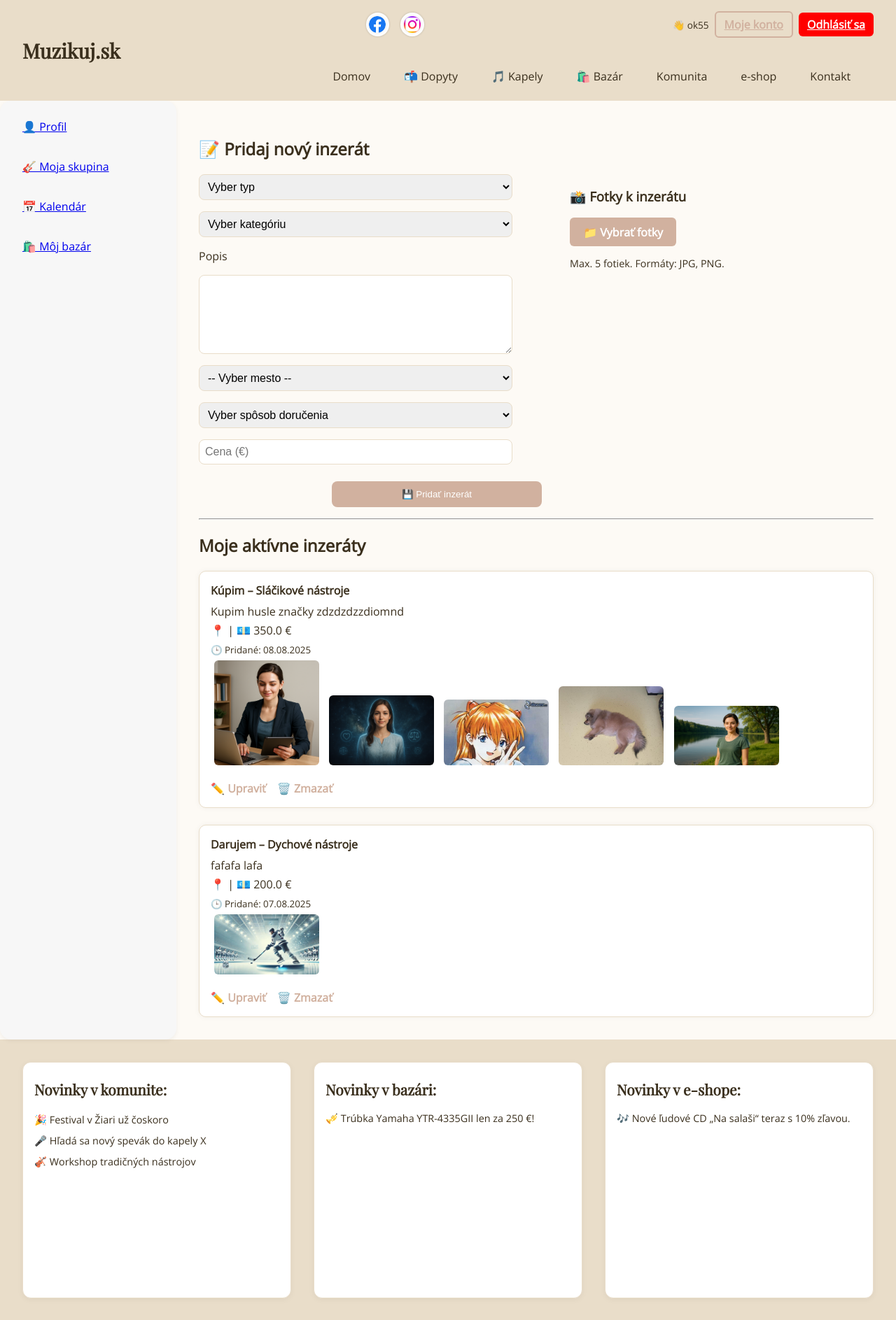
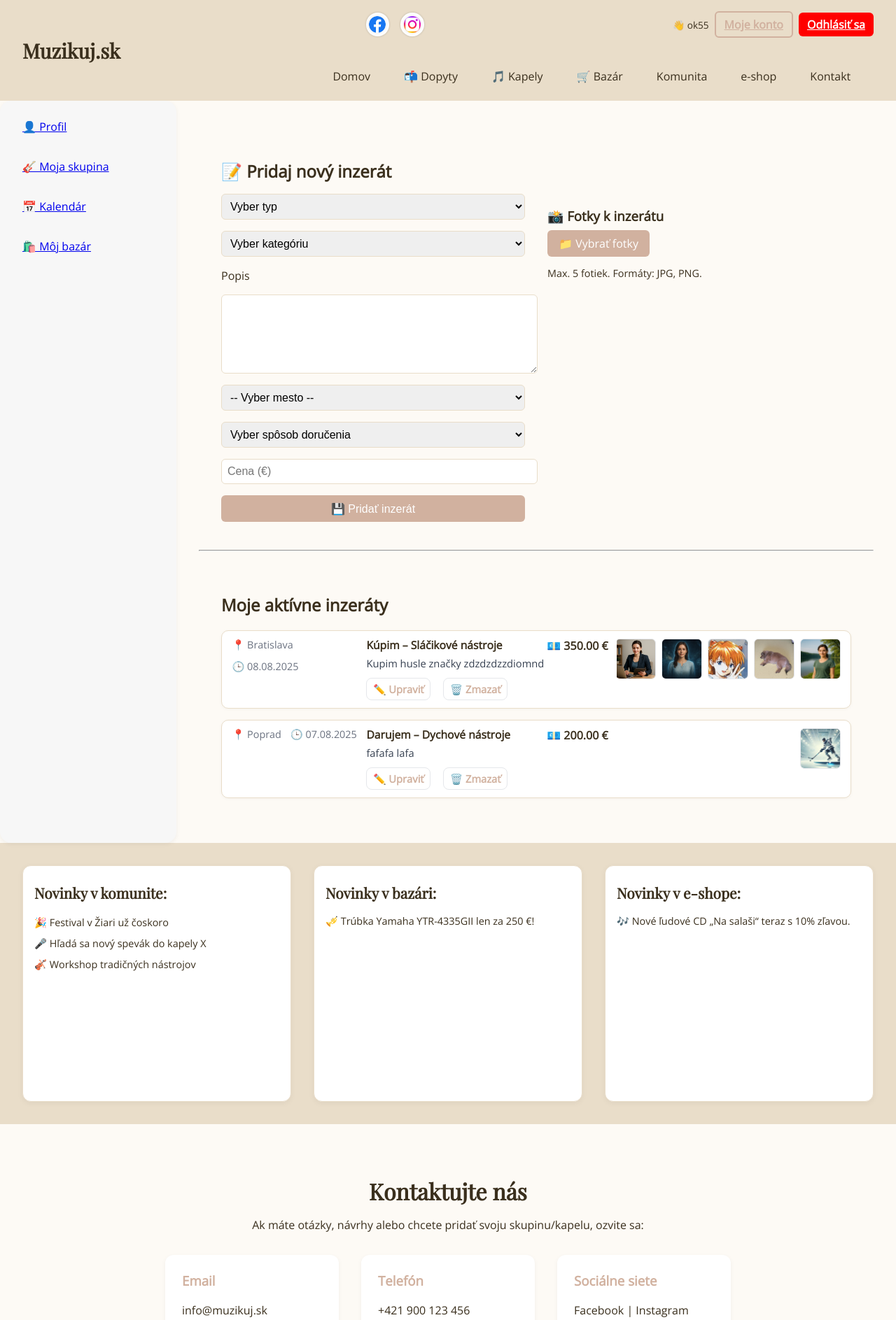
Before and after one commit to Ondro55/hudobnicka-platforma, a Flask app: page /moj-bazar in a window 1280 px wide. Shown: the top 1887 px of the page at 70% size. Run offline with Flask 3, Linux system fonts and the light colour scheme; a user stored in the database is signed in; data comes from the database, SQL or seed files in the repository; both versions use the stored data as it was after the commit.

Commit message:
dalsie zmeny v inzerate moj bazar a bazar

```diff
--- a/static/css/inzerat.css
+++ b/static/css/inzerat.css
@@ -1,198 +1,256 @@
-.moj-bazar {
-  padding: 2rem;
-}
-
-.inzeraty-grid {
-  display: grid;
-  grid-template-columns: repeat(auto-fit, minmax(300px, 1fr));
-  gap: 1.5rem;
-}
-
-.inzerat-box {
-  padding: 1rem;
-  border: 1px solid var(--hover);
-  border-radius: 10px;
-  background-color: #fff;
-  box-shadow: 0 2px 5px rgba(0,0,0,0.05);
-}
-
-.inzerat-box h4 {
-  margin-top: 0;
-  font-size: 1.2rem;
-}
-
-.inzerat-box p {
-  margin: 0.3rem 0;
-}
-
-.inzerat-box button {
-  padding: 0.5rem 1rem;
-  background-color: crimson;
-  color: white;
-  border: none;
-  border-radius: 6px;
-  cursor: pointer;
-}
-
-.inzerat-box button:hover {
-  background-color: darkred;
-}
-.foto-grid {
-  display: grid;
-  grid-template-columns: repeat(auto-fill, minmax(120px, 1fr));
+/* ====== SPOLOČNÉ ====== */
+.zoznam-inzeratov {
+  display: flex;
+  flex-direction: column;
   gap: 1rem;
   margin-top: 1rem;
 }
 
-.foto-box {
-  position: relative;
-  border: 1px solid var(--hover);
-  border-radius: 0.5rem;
-  overflow: hidden;
+/* =======================
+   📦 FORMULÁR INZERÁTU (Pridať / Upraviť)
+   ======================= */
+.uprav-inzerat,
+.pridaj-inzerat {
+  padding: 2rem;
 }
 
-.foto-box img {
-  width: 100%;
-  height: auto;
-  display: block;
+.uprav-inzerat h2,
+.pridaj-inzerat h2 {
+  margin-bottom: 1rem;
 }
 
-.foto-ovladanie {
-  position: absolute;
-  top: 0.2rem;
-  right: 0.2rem;
+.form-wrapper {
   display: flex;
-  gap: 0.2rem;
+  gap: 2rem;
+  align-items: flex-start;
+  width: 100%;
 }
 
-.foto-ovladanie button {
-  background: rgba(255, 255, 255, 0.8);
-  border: none;
-  border-radius: 4px;
-  cursor: pointer;
-  font-size: 0.9rem;
-  padding: 2px 5px;
-}
+/* Ľavá strana formulár */
 .inzerat-form {
+  flex: 1;
   display: flex;
   flex-direction: column;
   gap: 1rem;
-  box-sizing: border-box;
 }
 
+.inzerat-form select,
 .inzerat-form input,
-.inzerat-form select,
 .inzerat-form textarea {
-  width: 90%;
-  max-width: 100%;
+  width: 100%;
   padding: 0.5rem;
+  border: 1px solid var(--hover);
+  border-radius: 6px;
   font-size: 1rem;
-  border: 1px solid var(--hover);
-  border-radius: 0.5rem;
-  box-sizing: border-box;
 }
 
 .inzerat-form button {
-  background-color: var(--tlacidlo);
+  background: var(--tlacidlo);
   color: white;
-  width: 300px;
-  padding: 0.7rem 1rem;
+  padding: 0.6rem;
   border: none;
-  border-radius: 0.5rem;
+  border-radius: 6px;
+  font-size: 1rem;
   cursor: pointer;
-  transition: background-color 0.3s ease;
-  display: block;
-  margin: 0.5rem;
-  margin-left: 190px;
 }
 
 .inzerat-form button:hover {
-  background-color: var(--hover);
+  background: var(--hover);
+}
+
+/* Pravá strana – Fotky */
+.foto-panel {
+  flex: 1;
+}
+
+.foto-panel h3 {
+  margin-bottom: 0.5rem;
+}
+
+.vlastne-tlacidlo {
+  display: inline-block;
+  background: var(--tlacidlo);
+  color: white;
+  padding: 0.5rem 1rem;
+  border-radius: 6px;
+  cursor: pointer;
+  text-align: center;
+}
+
+.vlastne-tlacidlo:hover {
+  background: var(--hover);
+}
+
+#nahlady-fotiek img,
+.existujuce-fotky img {
+  width: 100px;
+  height: 100px;
+  object-fit: cover;
+  border-radius: 6px;
+  border: 1px solid var(--hover);
+}
+
+/* Kontajner na náhľady */
+#nahlady-fotiek,
+.existujuce-fotky {
+  display: flex;
+  flex-wrap: wrap;
+  gap: 10px;
+}
+
+/* =======================
+   📜 MOJE AKTÍVNE INZERÁTY
+   ======================= */
+.moj-bazar {
+  padding: 2rem;
 }
 
 .zoznam-inzeratov {
   display: flex;
   flex-direction: column;
-  gap: 1.5rem;
-  margin-top: 1rem;
+  gap: 1rem;
 }
 
-.inzerat-box {
+.inzerat-rozlozenie {
+  display: flex;
+  justify-content: space-between;
   border: 1px solid var(--hover);
-  border-radius: 10px;
+  border-radius: 8px;
   padding: 1rem;
-  background-color: #fff;
-  box-shadow: 0 0 8px rgba(0,0,0,0.05);
+  gap: 1rem;
+  background: white;
 }
 
-.inzerat-header {
+.inzerat-info {
+  flex: 1;
+}
+
+.inzerat-fotky-prava {
   display: flex;
-  justify-content: space-between;
-  align-items: center;
-  font-weight: bold;
-  margin-bottom: 0.5rem;
+  gap: 10px;
+}
+
+.inzerat-fotky-prava img {
+  width: 120px;
+  height: 120px;
+  object-fit: cover;
+  border-radius: 6px;
+  border: 1px solid var(--hover);
 }
 
 .inzerat-akcie {
-  margin-top: 0.8rem;
-  display: flex;
-  gap: 1rem;
+  margin-top: 0.5rem;
 }
 
 .inzerat-akcie a {
+  display: inline-block;
+  margin-right: 0.5rem;
   color: var(--tlacidlo);
   text-decoration: none;
-  font-weight: bold;
 }
 
 .inzerat-akcie a:hover {
   text-decoration: underline;
 }
 
-.foto-grid {
-  display: flex;
-  flex-wrap: wrap;
-  gap: 1rem;
-  margin-top: 1rem;
+
+/* ===== MÔJ BAZÁR – rovnaký layout ako bazár, bez profilu ===== */
+.moj-bazar .bazar-card3 {
+  display: grid;
+  grid-template-columns: 180px 1fr 320px; /* ľavý | stred | fotky */
+  gap: .75rem;
+  padding: .7rem .9rem;
+  border: 1px solid var(--hover);
+  border-radius: 10px;
+  background: #fff;
+  box-shadow: 0 1px 5px rgba(0,0,0,.04);
+  align-items: start;
+  line-height: 1.25;
+}
+@media (max-width: 1200px){ .moj-bazar .bazar-card3{ grid-template-columns:160px 1fr 260px; } }
+@media (max-width: 960px) { .moj-bazar .bazar-card3{ grid-template-columns:140px 1fr; } }
+@media (max-width: 760px) { .moj-bazar .bazar-card3{ grid-template-columns:1fr; } }
+
+.moj-bazar .bazar-card3 p,
+.moj-bazar .bazar-card3 h1,
+.moj-bazar .bazar-card3 h2,
+.moj-bazar .bazar-card3 h3,
+.moj-bazar .bazar-card3 h4{ margin:0; }
+
+.moj-bazar .bazar-col1 { display:grid; gap:.4rem; }
+.moj-bazar .bazar-meta { display:flex; gap:.8rem; flex-wrap:wrap; font-size:.9rem; color:#6b7280; }
+.moj-bazar .bazar-chip{ display:inline-flex; align-items:center; gap:.35rem; }
+
+.moj-bazar .bazar-col2{ display:grid; gap:.35rem; }
+.moj-bazar .bazar-topline{ display:grid; grid-template-columns:1fr auto; align-items:center; gap:.5rem; }
+.moj-bazar .bazar-title{ font-weight:700; font-size:.98rem; }
+.moj-bazar .bazar-price{ white-space:nowrap; font-weight:600; }
+.moj-bazar .bazar-desc{
+  font-size:.92rem; color:#374151;
+  display:-webkit-box; -webkit-line-clamp:1; -webkit-box-orient:vertical; overflow:hidden;
 }
 
-.foto-box {
-  position: relative;
+/* fotky vpravo */
+.moj-bazar .bazar-col3{ display:flex; justify-content:flex-end; align-items:center; gap:.5rem; overflow:hidden; }
+.moj-bazar .bazar-col3 img{ width:56px; height:56px; object-fit:cover; border-radius:6px; border:1px solid #e5e7eb; }
+
+/* tlačidlá Upraviť/Zmazať v druhom stĺpci */
+.moj-bazar .inzerat-akcie{
+  display:flex; gap:.6rem; margin-top:.4rem;
+}
+.moj-bazar .inzerat-akcie a{
+  padding:.35rem .55rem; border-radius:8px; border:1px solid #e5e7eb;
+  text-decoration:none; color:var(--tlacidlo); font-weight:600; font-size:.92rem;
+}
+.moj-bazar .inzerat-akcie a:hover{ background:#fafafa; border-color:#d1d5db; }
+
+
+/* ====== VEREJNÝ BAZÁR (kompaktné 3-stĺpcové karty) – scoped ====== */
+.bazar-page .inzerat-link { display: block; color: inherit; text-decoration: none; }
+
+.bazar-page .bazar-card3 {
+  display: grid;
+  grid-template-columns: 250px 1fr 350px;
+  gap: 0.75rem;
+  padding: .7rem .9rem;
+  border: 1px solid var(--hover);
+  border-radius: 10px;
+  background: #fff;
+  box-shadow: 0 1px 5px rgba(0,0,0,.04);
+  align-items: start;
+  line-height: 1.25;
+}
+@media (max-width: 1200px) { .bazar-page .bazar-card3 { grid-template-columns: 160px 1fr 260px; } }
+@media (max-width: 960px)  { .bazar-page .bazar-card3 { grid-template-columns: 140px 1fr; } }
+@media (max-width: 760px)  { .bazar-page .bazar-card3 { grid-template-columns: 1fr; } }
+
+.bazar-page .bazar-card3 p,
+.bazar-page .bazar-card3 h1,
+.bazar-page .bazar-card3 h2,
+.bazar-page .bazar-card3 h3,
+.bazar-page .bazar-card3 h4,
+.bazar-page .bazar-card3 h5,
+.bazar-page .bazar-card3 h6 { margin: 0; }
+
+.bazar-page .bazar-col1 { display: grid; grid-template-rows: auto auto; gap: .4rem; }
+.bazar-page .bazar-profile { display: flex; align-items: center; gap: .5rem; }
+.bazar-page .bazar-profile img { width: 28px; height: 28px; border-radius: 50%; object-fit: cover; border: 1px solid #e5e7eb; }
+.bazar-page .bazar-nick { font-size: .9rem; color: #6b7280; }
+.bazar-page .bazar-meta { display: flex; gap: .8rem; align-items: center; flex-wrap: wrap; font-size: .9rem; color: #6b7280; }
+.bazar-page .bazar-chip { display: inline-flex; align-items: center; gap: .35rem; }
+
+.bazar-page .bazar-col2 { display: grid; gap: .35rem; }
+.bazar-page .bazar-topline { display: grid; grid-template-columns: 1fr auto; align-items: center; gap: .5rem; }
+.bazar-page .bazar-title { font-weight: 700; font-size: .98rem; }
+.bazar-page .bazar-price { white-space: nowrap; font-weight: 600; }
+.bazar-page .bazar-desc {
+  font-size: .92rem; color: #374151;
+  display: -webkit-box; -webkit-line-clamp: 1; -webkit-box-orient: vertical; overflow: hidden;
 }
 
-.foto-box img {
-  width: 120px;
-  height: auto;
-  border-radius: 6px;
-  box-shadow: 0 2px 5px rgba(0,0,0,0.2);
+.bazar-page .bazar-col3 { display: flex; justify-content: flex-end; align-items: center; gap: .5rem; overflow: hidden; }
+.bazar-page .bazar-col3 img { width: 56px; height: 56px; object-fit: cover; border-radius: 6px; border: 1px solid #e5e7eb; }
+.bazar-page .more-badge {
+  display:flex; align-items:center; justify-content:center;
+  width:56px; height:56px; border:1px dashed #d1d5db; border-radius:6px; font-size:.85rem; color:#6b7280;
 }
-
-.foto-box form {
-  position: absolute;
-  top: -8px;
-  right: -8px;
-}
-
-.foto-box button {
-  background: crimson;
-  border: none;
-  color: white;
-  border-radius: 50%;
-  padding: 4px 8px;
-  cursor: pointer;
-}
-.vlastne-tlacidlo {
-  display: inline-block;
-  padding: 0.6rem 1.2rem;
-  background-color: var(--tlacidlo);
-  color: white;
-  font-weight: bold;
-  border-radius: 6px;
-  cursor: pointer;
-  transition: background-color 0.2s;
-  border: none;
-}
-
-.vlastne-tlacidlo:hover {
-  background-color: var(--hover);
-}
--- a/templates/base.html
+++ b/templates/base.html
@@ -50,7 +50,7 @@
         <a href="{{ url_for('uzivatel.profil') }}">Domov</a>
         <a href="{{ url_for('dopyty.zobraz_dopyty') }}">📬 Dopyty</a>
         <a href="#" id="show-band-form">🎵 Kapely</a>
-        <a href="#" id="show-inzerat">🛍️ Bazár</a>
+        <a href="{{ url_for('inzerat.bazar_verejny') }}">🛒 Bazár</a>
         <a href="{{ url_for('komunita.komunita') }}">Komunita</a>
         <a href="#">e-shop</a>
         <a href="#kontakt">Kontakt</a>
@@ -104,7 +104,7 @@
 {% include 'modals/prihlasenie.html' %}
 {% include 'modals/registracia.html' %}
 {% include 'modals/dopyt.html' %}
-{% include 'modals/inzerat.html' %}
+
 
 
 <!-- 🕽️ KONTAKT -->
--- a/templates/modals/inzerat.html
+++ /dev/null
@@ -1,48 +0,0 @@
-{% if session.get('user_id') %}
-  <!-- ======================
-       📢 FORMULÁR NA INZERÁT
-       ====================== -->
-  <!-- modals/inzerat.html -->
-<div id="form-inzerat" class="form-panel">
-  <button class="close-btn" id="close-inzerat">❌</button>
-  <h2>Pridať inzerát</h2>
-
-  <form method="POST" action="{{ url_for('inzerat.moj_bazar') }}" enctype="multipart/form-data">
-    <label for="typ">Typ inzerátu:</label>
-    <select id="typ" name="typ">
-      <option value="kupim">Kúpim</option>
-      <option value="predam">Predám</option>
-      <option value="vymenim">Vymením</option>
-    </select>
-
-    <label for="kategoria">Kategória:</label>
-    <select id="kategoria" name="kategoria">
-      <option value="klavesove">Klávesové nástroje</option>
-      <option value="strunove">Strunové nástroje</option>
-      <option value="dychove">Dychové nástroje</option>
-      <option value="bicie">Bicie nástroje</option>
-      <option value="ine">Iné</option>
-    </select>
-
-    <label for="fotky">Fotky (max 5):</label>
-    <input type="file" id="fotky" name="fotky" accept="image/*" multiple>
-
-    <label for="mesto">Mesto:</label>
-    <input type="text" id="mesto" name="mesto" required>
-
-    <label for="doprava">Doprava:</label>
-    <select id="doprava" name="doprava">
-      <option value="osobne">Osobne</option>
-      <option value="posta">Poštou/Kuriérom</option>
-    </select>
-
-    <label for="cena">Cena (€):</label>
-    <input type="number" id="cena" name="cena" min="0" step="0.01" required>
-
-    <label for="popis">Popis:</label>
-    <textarea id="popis" name="popis"></textarea>
-
-    <button type="submit" class="btn">Odoslať</button>
-  </form>
-</div>
-{% endif %}
--- a/templates/moj_bazar.html
+++ b/templates/moj_bazar.html
@@ -66,37 +66,54 @@
 
 <hr>
 
+<section class="moj-bazar">
   <h2>Moje aktívne inzeráty</h2>
 
   {% if inzeraty %}
     <div class="zoznam-inzeratov">
       {% for inzerat in inzeraty %}
-      <div class="inzerat-box">
-        <div class="inzerat-header">
-            {{ inzerat.typ }} – {{ inzerat.kategoria }}
+        <div class="bazar-card3">
+
+          <!-- STĹPEC 1: meta údaje -->
+          <div class="bazar-col1">
+            <div class="bazar-meta">
+              <span class="bazar-chip">📍 {{ inzerat.mesto_objekt.nazov if inzerat.mesto_objekt else inzerat.mesto }}</span>
+              <span class="bazar-chip">🕒 {{ inzerat.datum.strftime('%d.%m.%Y') }}</span>
             </div>
-        <p>{{ inzerat.popis }}</p>
-        <p>📍 {{ inzerat.mesto.nazov }} | 💶 {{ inzerat.cena }} €</p>
-        <small>🕒 Pridané: {{ inzerat.datum.strftime('%d.%m.%Y') }}</small>
-        {% if inzerat.fotky %}
-          <div class="inzerat-fotky">
-            {% for foto in inzerat.fotky %}
-              <img src="{{ url_for('static', filename='galeria_inzerat/' ~ foto.nazov_suboru) }}" alt="Náhľad" style="width: 150px; border-radius: 6px; margin: 5px;">
-            {% endfor %}
           </div>
-        {% endif %}
 
+          <!-- STĹPEC 2: názov, cena, popis, akcie -->
+          <div class="bazar-col2">
+            <div class="bazar-topline">
+              <h4 class="bazar-title">{{ inzerat.typ }} – {{ inzerat.kategoria }}</h4>
+              <div class="bazar-price">💶 {{ '%.2f'|format(inzerat.cena or 0) }} €</div>
+            </div>
+
+            <p class="bazar-desc">{{ inzerat.popis }}</p>
 
             <div class="inzerat-akcie">
               <a href="{{ url_for('inzerat.uprav_inzerat', inzerat_id=inzerat.id) }}">✏️ Upraviť</a>
-          <a href="{{ url_for('inzerat.zmaz_inzerat', inzerat_id=inzerat.id) }}" onclick="return confirm('Naozaj chceš zmazať tento inzerát?')">🗑️ Zmazať</a>
+              <a href="{{ url_for('inzerat.zmaz_inzerat', inzerat_id=inzerat.id) }}"
+                 onclick="return confirm('Naozaj chceš zmazať tento inzerát?')">🗑️ Zmazať</a>
             </div>
+          </div>
+
+          <!-- STĹPEC 3: fotky -->
+          <div class="bazar-col3">
+            {% if inzerat.fotky %}
+              {% for foto in inzerat.fotky %}
+                <img src="{{ url_for('static', filename='galeria_inzerat/' ~ foto.nazov_suboru) }}" alt="foto">
+              {% endfor %}
+            {% endif %}
+          </div>
+
         </div>
       {% endfor %}
     </div>
   {% else %}
     <p>Nemáš zatiaľ žiadne inzeráty.</p>
   {% endif %}
+</section>
 
 <script>
   const input = document.getElementById('fotky-input');
```
Also changed, not shown: modules/inzerat.py (+45 -0 lines), templates/bazar.html (added, +82 -0 lines), instance/muzikuj.db, static/galeria_inzerat/05318987b61c41848025aceb208e22d5.jpg (added), static/galeria_inzerat/208f74dbc571494c8fa7f16193cacec9.png (added), static/galeria_inzerat/84b709b7247840fd8d9f9f3b36397fc8.png (added), static/galeria_inzerat/8850ce9955f04b55923e838b56168474.jpg (added), static/galeria_inzerat/c0988ede2fcc40f6a4d069fc42c0d89c.png (added). Lines whose indentation alone changed are shown as unchanged.
